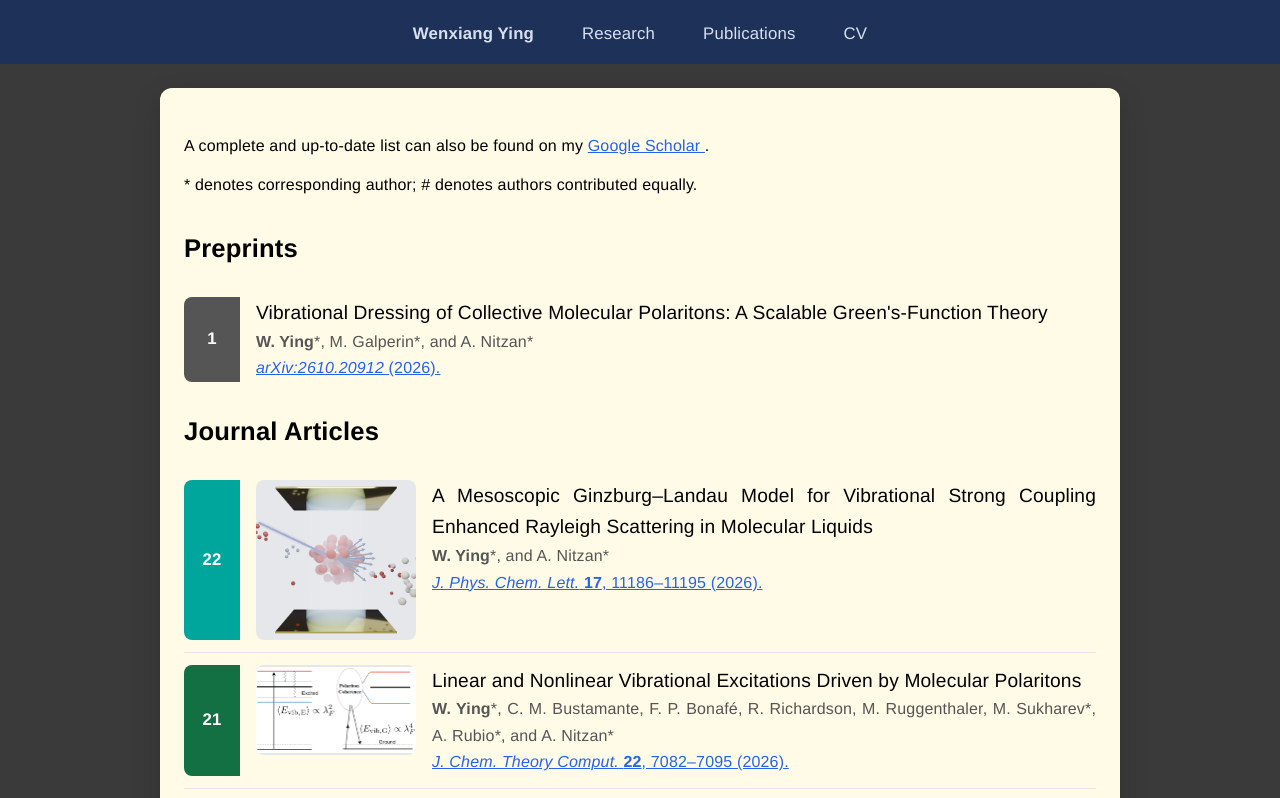
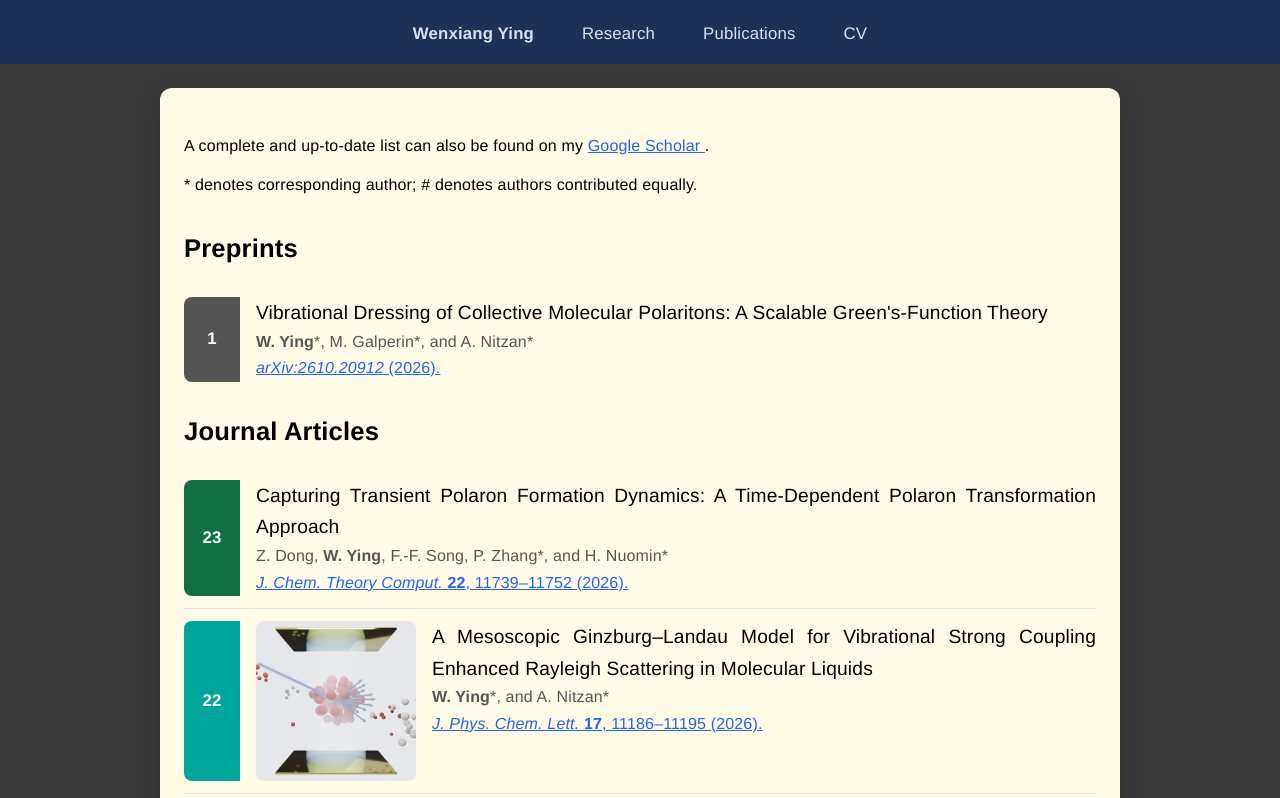
Before and after one commit to Okita0512/Okita0512.github.io, a plain HTML site: page publications.html in a window 1280 px wide. Shown: the top 798 px of the page. Drawn offline with Linux system fonts and the light colour scheme.

Commit message:
Add files via upload

```diff
--- a/publications.html
+++ b/publications.html
@@ -71,6 +71,27 @@
 
         <!-- reversed so most recent paper has largest number -->
         <ol class="pub-list" reversed>
+
+            <!-- 23. JCTC 22 -->
+            <li class="tag-jctc">
+                <div style="display:flex;gap:1rem;align-items:flex-start;">
+                    <div style="flex:1;min-width:0;">
+                        <span class="pub-title">
+                            Capturing Transient Polaron Formation Dynamics: A Time-Dependent Polaron Transformation Approach
+                        </span>
+                        <br />
+                        <span class="pub-authors">
+                            Z. Dong, <strong>W. Ying</strong>, F.-F. Song, P. Zhang*, and H. Nuomin*
+                        </span>
+                        <br />
+                        <span class="pub-venue">
+                            <a href="https://doi.org/10.1021/acs.jctc.6c01636" target="_blank" rel="noopener">
+                                <em>J. Chem. Theory Comput.</em> <strong>22</strong>, 11739&ndash;11752 (2026).
+                            </a>
+                        </span>
+                    </div>
+                </div>
+            </li>
 
             <!-- 22. JPCL 17 -->
             <li class="tag-jpcl">
```
Also changed, not shown: 1 other file.
